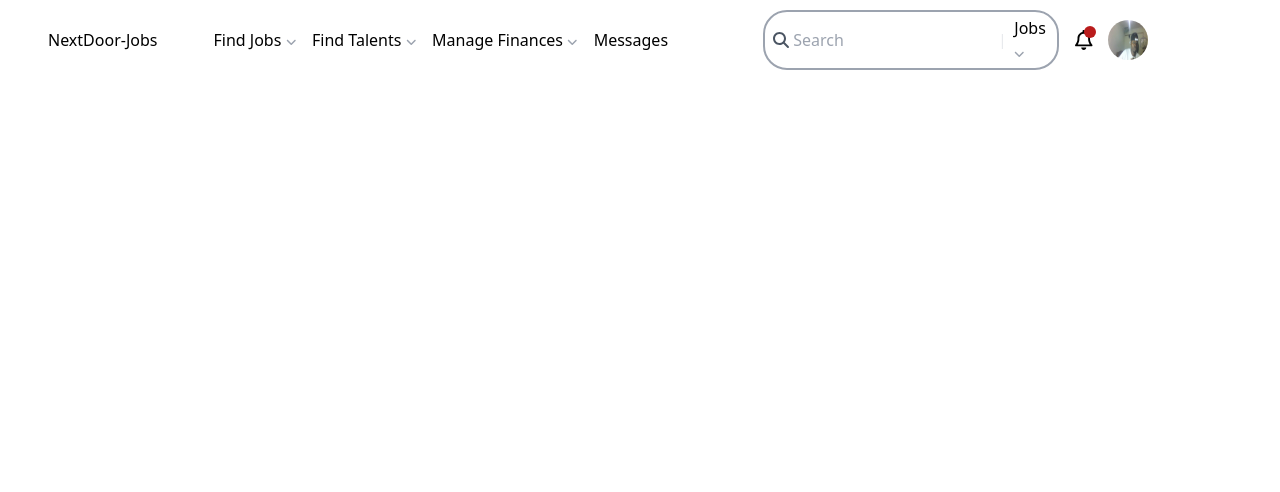
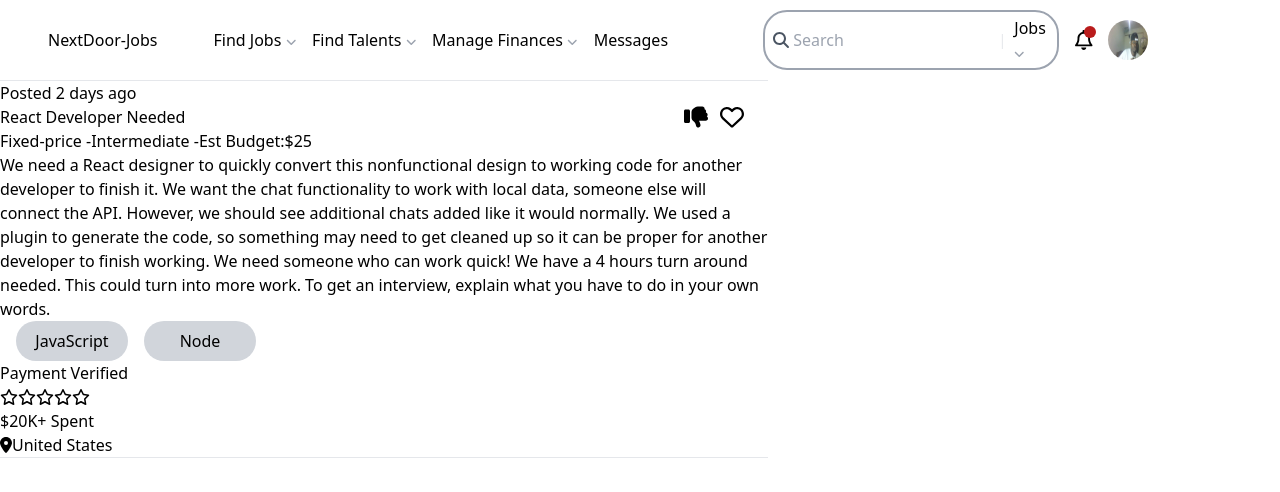
Before and after one commit to Kamau-ke/nextDoor-Jobs, a React (Vite) app: page / in a window 1280 px wide. Shown: the top 492 px of the page. Built offline with nearby package versions, Linux system fonts and the light colour scheme.

Commit message:
working on job card

```diff
--- a/src/App.jsx
+++ b/src/App.jsx
@@ -1,6 +1,6 @@
 // import Register from'./pages/register'
 import Navbar from './components/Navbar'
-
+import JobCard from './components/JobCard'
 import './App.css'
 function App() {
 
@@ -9,6 +9,7 @@
     <div className='h-screen w-screen bg-white'>
     {/* <Register/> */}
     <Navbar/>
+    <JobCard/>
 
     </div>
   )
--- /dev/null
+++ b/src/components/JobCard.jsx
@@ -0,0 +1,49 @@
+import React from 'react'
+import { FontAwesomeIcon } from '@fortawesome/react-fontawesome'
+import { faHeart, faMap } from '@fortawesome/free-regular-svg-icons'
+import { faThumbsDown } from '@fortawesome/free-solid-svg-icons'
+import { faStar } from '@fortawesome/free-regular-svg-icons'
+import { faLocationDot } from '@fortawesome/free-solid-svg-icons/faLocationDot'
+function JobCard() {
+  return (
+    <div className='w-3/5 border border-gray border-x-0'>
+        <span>Posted 2 days ago</span>
+        <div className='flex justify-between'>
+            <div>
+                <h3>React Developer Needed</h3>
+                <p>Fixed-price -Intermediate -Est Budget:$25</p>
+            </div>
+
+            <div className='space-x-3 mr-6 -top-2'>
+                <FontAwesomeIcon icon={faThumbsDown} className='h-6 cursor-pointer' />
+                <FontAwesomeIcon icon={faHeart} className='h-6 cursor-pointer' />
+            </div>
+        </div>
+        <div>
+            <p>We need a React designer to quickly convert this nonfunctional design to working code for another developer to finish it. We want the chat functionality to work with local data, someone else will connect the API. However, we should see additional chats added like it would normally. We used a plugin to generate the code, so something may need to get cleaned up so it can be proper for another developer to finish working. We need someone who can work quick! We have a 4 hours turn around needed. This could turn into more work. To get an interview, explain what you have to do in your own words.</p>
+        </div>
+
+        <div className='flex'>
+            <h4 className='bg-gray-300 w-28 py-2 rounded-full text-center ml-4 '>JavaScript</h4>
+
+            <h4 className='bg-gray-300 w-28 py-2 rounded-full text-center ml-4 '>Node</h4>
+        </div>
+
+        <div>
+            <p>Payment Verified</p>
+
+            <FontAwesomeIcon icon={faStar} />
+            <FontAwesomeIcon icon={faStar} />
+            <FontAwesomeIcon icon={faStar} />
+            <FontAwesomeIcon icon={faStar} />
+            <FontAwesomeIcon icon={faStar} />
+
+            <p>$20K+ <span>Spent</span> </p>
+            <FontAwesomeIcon icon={faLocationDot}/><span>United States</span>
+        </div>
+
+    </div>
+  )
+}
+
+export default JobCard
```
